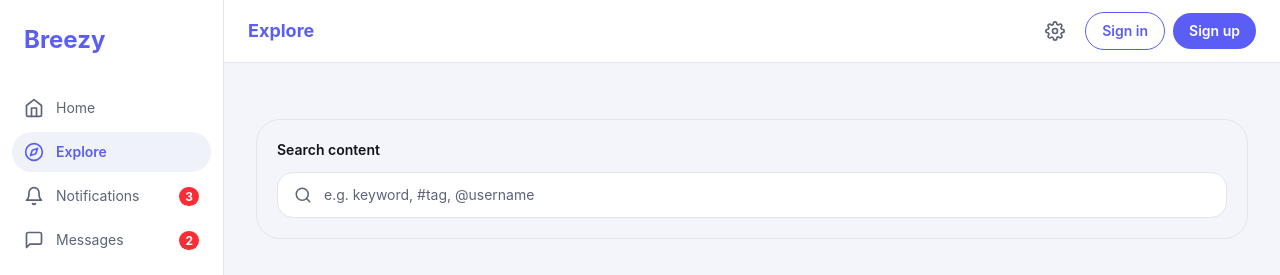
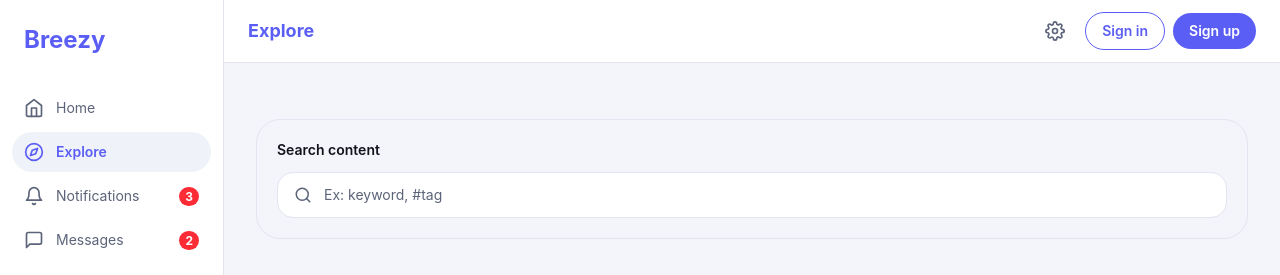
Before and after one commit to DAD-groupe-6/Breezy, a Next.js app in the folder front/: page /explorer in a window 1280 px wide. Shown: the top 275 px of the page. Built offline with nearby package versions, Linux system fonts and the light colour scheme.

Commit message:
fix(locales): update searchPlaceholder in English and French locales for clarity

```diff
--- a/front/src/locales/en.js
+++ b/front/src/locales/en.js
@@ -63,12 +63,13 @@ const en = {
       title: 'Explore',
       subtitle: 'Search posts by keyword, #tag, or @handle.',
       searchLabel: 'Search content',
-      searchPlaceholder: 'e.g. keyword, #tag, @username',
+      searchPlaceholder: 'Ex: keyword, #tag',
       searchNote: 'This search will be connected to the backend to filter posts by tags and mentions.',
     },
     messages: {
       title: 'Messages',
       empty: 'No messages yet.',
+      searchPlaceholder: 'Search...',
     },
     notifications: {
       title: 'Notifications',
--- a/front/src/locales/fr.js
+++ b/front/src/locales/fr.js
@@ -63,12 +63,13 @@ const fr = {
       title: 'Explorer',
       subtitle: 'Recherchez des posts par mot-clé, #tag ou @pseudo.',
       searchLabel: 'Rechercher un contenu',
-      searchPlaceholder: 'Ex: mot clé, #tag, @username',
+      searchPlaceholder: 'Ex: mot-clé, #tag',
       searchNote: 'Cette recherche sera reliée au back plus tard pour filtrer les posts par tags et mentions.',
     },
     messages: {
       title: 'Messages',
       empty: 'Aucun message pour le moment.',
+      searchPlaceholder: 'Rechercher...',
     },
     notifications: {
       title: 'Notifications',
```
